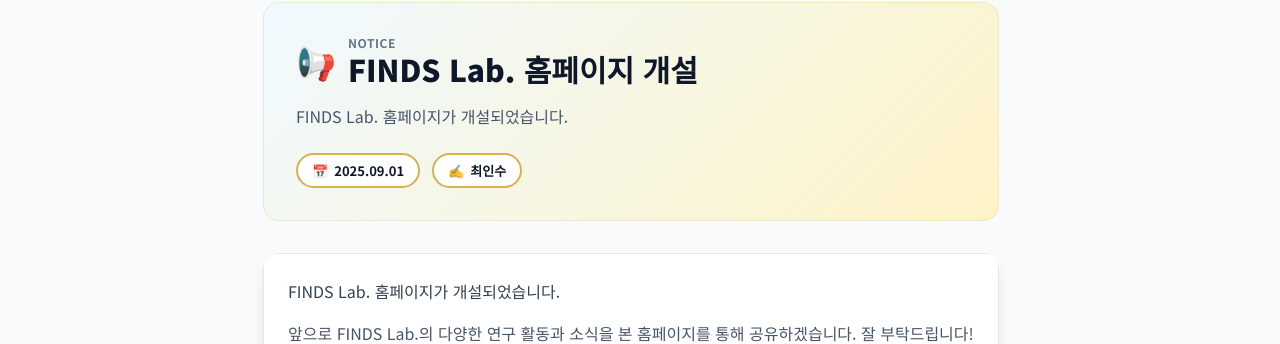
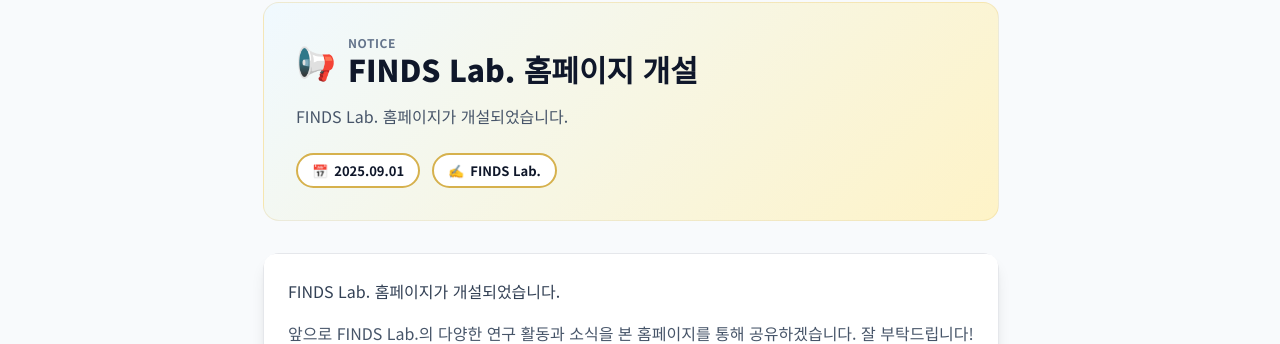
Before and after one commit to FinDS-Lab/site, a Jekyll site: the page built from notice/2025-09-01-1.md, in a window 1280 px wide. Shown: the part 124-468 px from the top of the page. Built offline with Jekyll 4.4.1, drawn with Linux system fonts in a browser that asks for light colours; nearby versions of some CDN libraries.

Commit message:
Update 2025-09-01-1.md

```diff
--- a/notice/2025-09-01-1.md
+++ b/notice/2025-09-01-1.md
@@ -3,7 +3,7 @@
 title: "FINDS Lab. 홈페이지 개설"
 date: 2025-09-01
 permalink: /notice/2025-09-01-1.html
-author: "최인수"
+author: "FINDS Lab."
 excerpt: "FINDS Lab. 홈페이지가 개설되었습니다."
 ---
 
```
